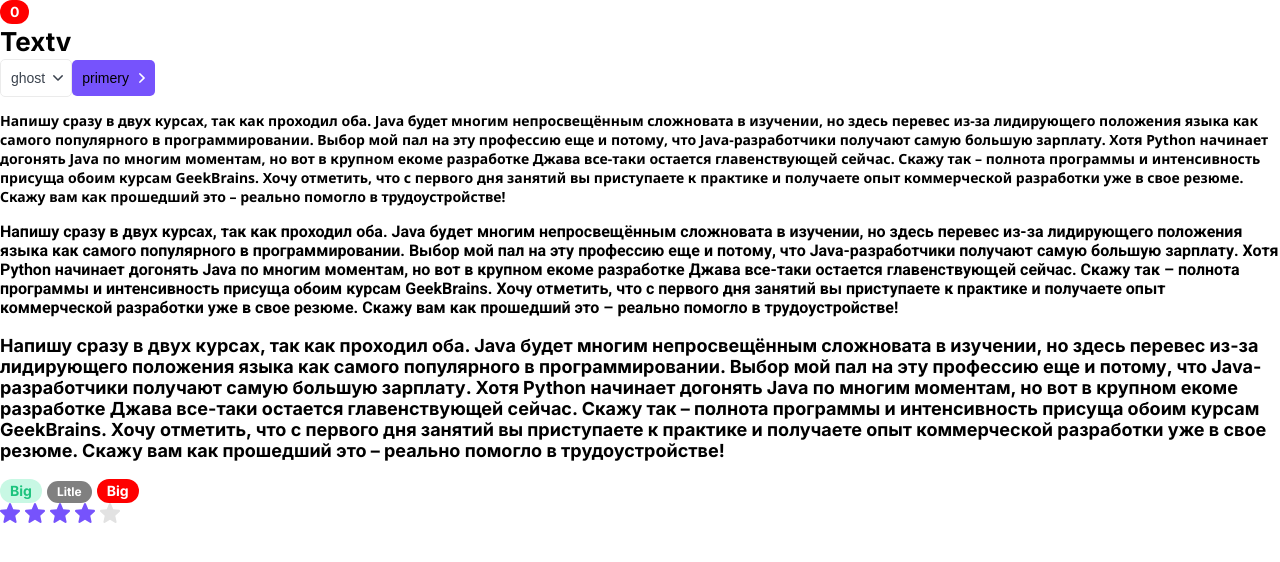
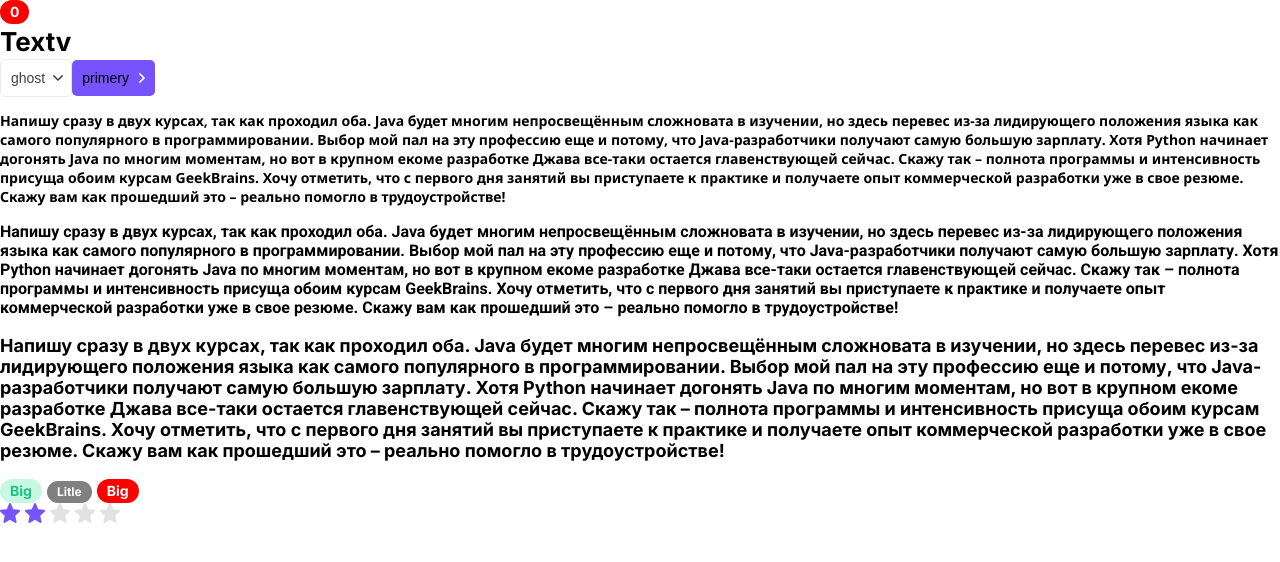
Before and after one commit to mishok2004/nextJS-project, a Next.js app: page / in a window 1280 px wide. Shown: the top 562 px of the page. Built offline with nearby package versions, Linux system fonts and the light colour scheme.

Commit message:
fix error rating

```diff
--- a/components/Rating/Rating.module.css
+++ b/components/Rating/Rating.module.css
@@ -1,7 +1,11 @@
-.filled {
+.filled svg {
   fill: var(--primary-color);
 }
 
-.star {
+.star svg {
   margin-right: 5px;
 }
+
+.editable {
+  cursor: pointer;
+}
--- a/components/Rating/Rating.tsx
+++ b/components/Rating/Rating.tsx
@@ -3,7 +3,7 @@
 import { RatingProps } from './Rating.props';
 import styles from './Rating.module.css';
 import cn from 'classnames';
-import { useEffect, useState } from 'react';
+import { useEffect, useState, KeyboardEvent } from 'react';
 import StarIcon from './star.svg';
 
 export const Rating = ({
@@ -20,14 +20,46 @@ export const Rating = ({
     constructorRating(rating);
   }, [rating]);
 
+  const changeDisplay = (rating: number) => {
+    if (!isEditebel) {
+      return;
+    }
+    constructorRating(rating);
+  };
+
+  const onclick = (rating: number) => {
+    if (!isEditebel || !setRating) {
+      return;
+    }
+    setRating(rating);
+  };
+
+  const handlSpace = (rating: number, e: KeyboardEvent<SVGElement>) => {
+    if (e.code != 'Space' || !setRating) {
+      return;
+    }
+    setRating(rating);
+  };
+
   const constructorRating = (currentRating: number) => {
     const updateArray = ratingArray.map((el: JSX.Element, index: number) => {
       return (
-        <StarIcon
+        <span
           className={cn(styles.star, {
             [styles.filled]: index < currentRating,
+            [styles.editable]: isEditebel,
           })}
-        />
+          onMouseEnter={() => changeDisplay(index + 1)}
+          onMouseLeave={() => changeDisplay(rating)}
+          onClick={() => onclick(index + 1)}
+        >
+          <StarIcon
+            tabIndex={isEditebel ? 0 : -1}
+            onKeyDown={(e: KeyboardEvent<SVGElement>) =>
+              isEditebel && handlSpace(index + 1, e)
+            }
+          />
+        </span>
       );
     });
     setRatingArray(updateArray);
--- a/src/app/page.tsx
+++ b/src/app/page.tsx
@@ -5,6 +5,8 @@ import { Button, Htag, Paragraf, Rating, Tag } from '../../components';
 
 export default function Home() {
   const [coun, setCoun] = useState<number>(0);
+
+  const [rating, setRating] = useState<number>(2);
 
   useEffect(() => {
     console.log('Counter ' + coun);
@@ -72,7 +74,7 @@ export default function Home() {
       <Tag size='l' color='red'>
         Big
       </Tag>
-      <Rating rating={4} />
+      <Rating rating={rating} setRating={setRating} isEditebel />
     </div>
   );
 }
```
